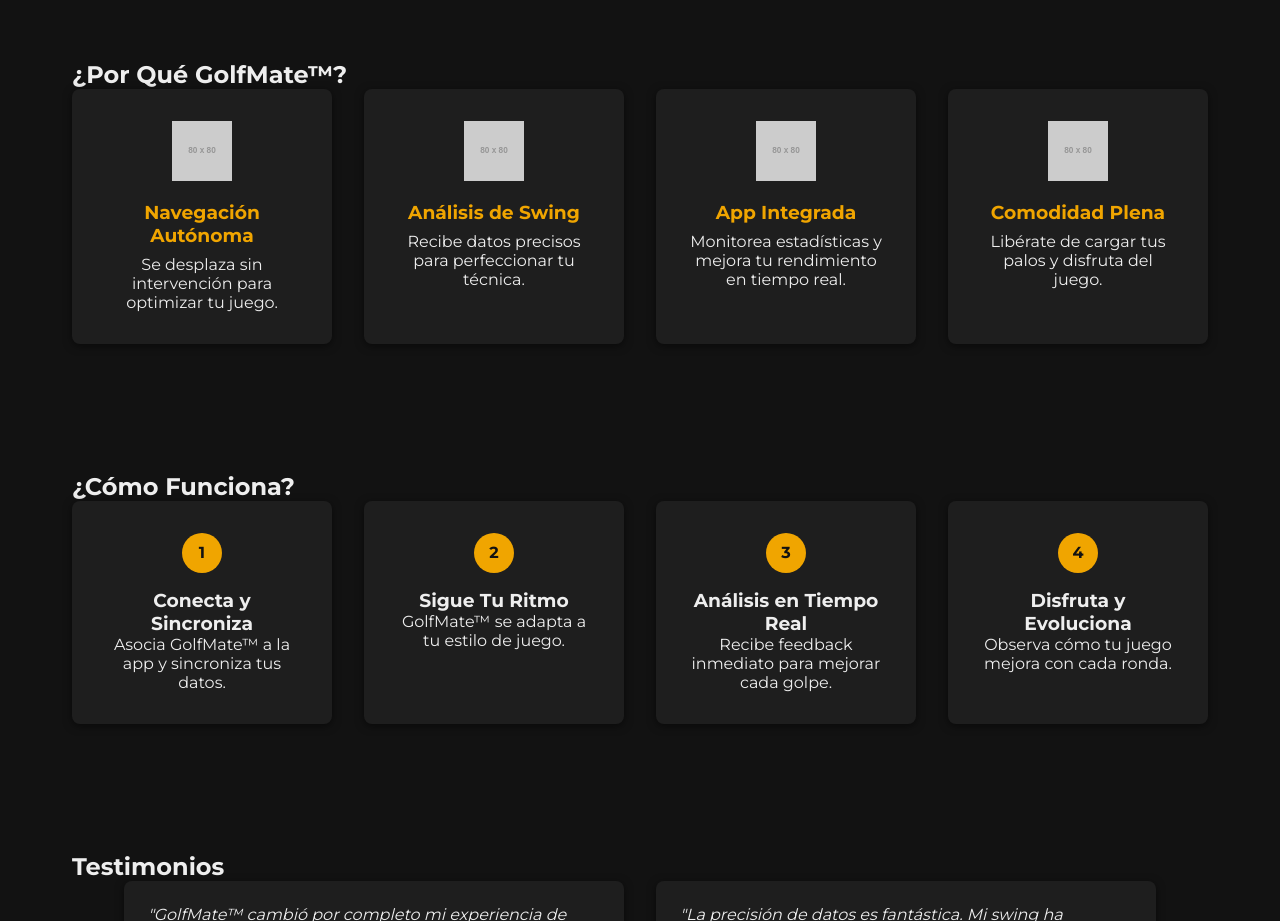
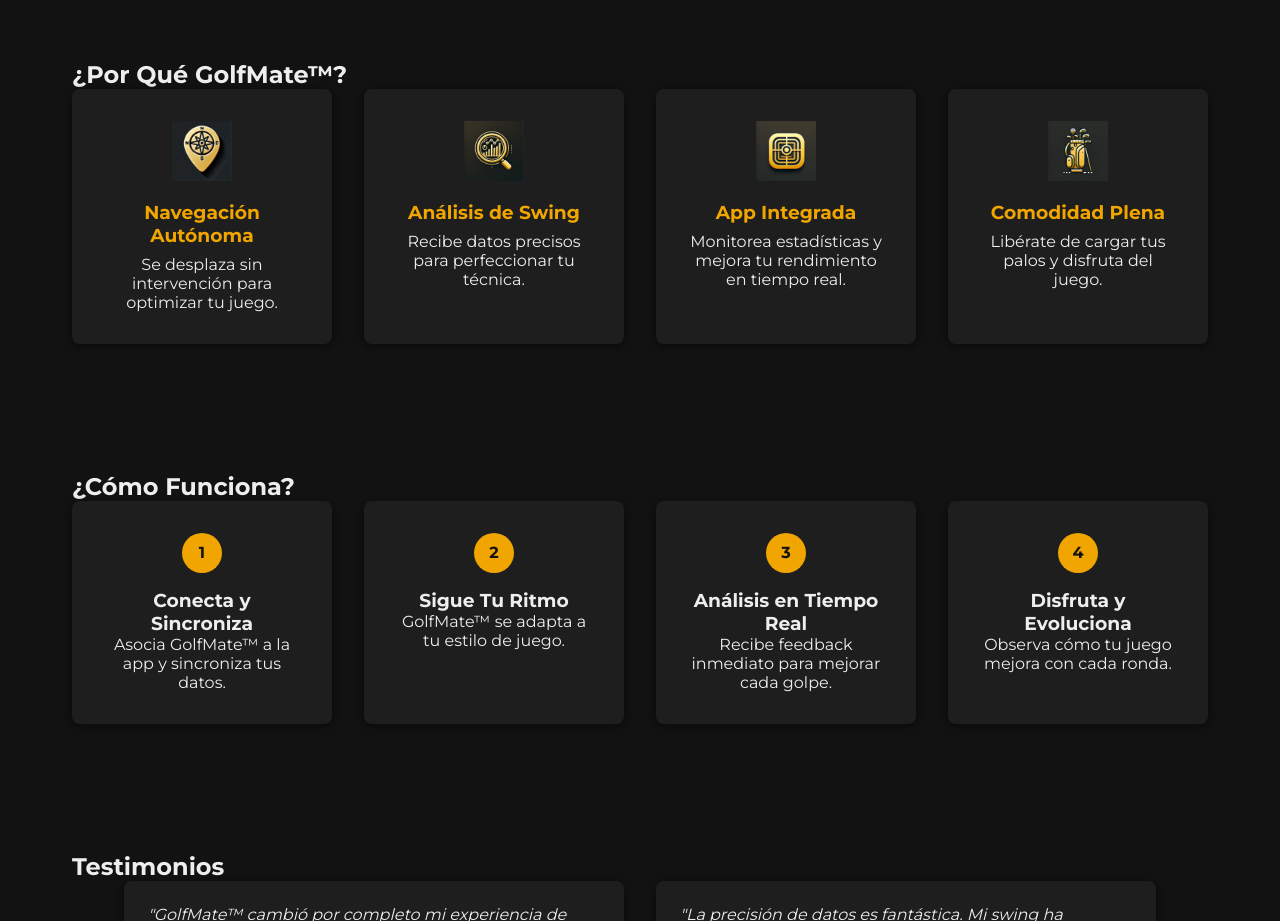
Before and after one commit to Dorjeekhb/GolfMate_Web, a plain HTML site: page index.html in a window 1280 px wide. Shown: the part 1280-2201 px from the top of the page. Drawn offline with Linux system fonts and the light colour scheme; placeholder pictures from the web are drawn by us.

Commit message:
iconos web

```diff
--- a/index.html
+++ b/index.html
@@ -88,22 +88,22 @@
       <h2>¿Por Qué GolfMate™?</h2>
       <div class="features">
         <div class="feature-box">
-          <img src="https://via.placeholder.com/80" alt="Icono de Navegación IA">
+          <img src="img/navegacion.png" alt="Icono de Navegación IA">
           <h3>Navegación Autónoma</h3>
           <p>Se desplaza sin intervención para optimizar tu juego.</p>
         </div>
         <div class="feature-box">
-          <img src="https://via.placeholder.com/80" alt="Icono de Análisis de Swing">
+          <img src="img/analisis.png" alt="Icono de Análisis de Swing">
           <h3>Análisis de Swing</h3>
           <p>Recibe datos precisos para perfeccionar tu técnica.</p>
         </div>
         <div class="feature-box">
-          <img src="https://via.placeholder.com/80" alt="Icono App Integrada">
+          <img src="img/app.png" alt="Icono App Integrada">
           <h3>App Integrada</h3>
           <p>Monitorea estadísticas y mejora tu rendimiento en tiempo real.</p>
         </div>
         <div class="feature-box">
-          <img src="https://via.placeholder.com/80" alt="Icono de Comodidad">
+          <img src="img/caddy.png" alt="Icono de Comodidad">
           <h3>Comodidad Plena</h3>
           <p>Libérate de cargar tus palos y disfruta del juego.</p>
         </div>
```
Also changed, not shown: img/analisis.png (added), img/app.png (added), img/appgolf.png (added), img/caddy.png (added), img/navegacion.png (added).
